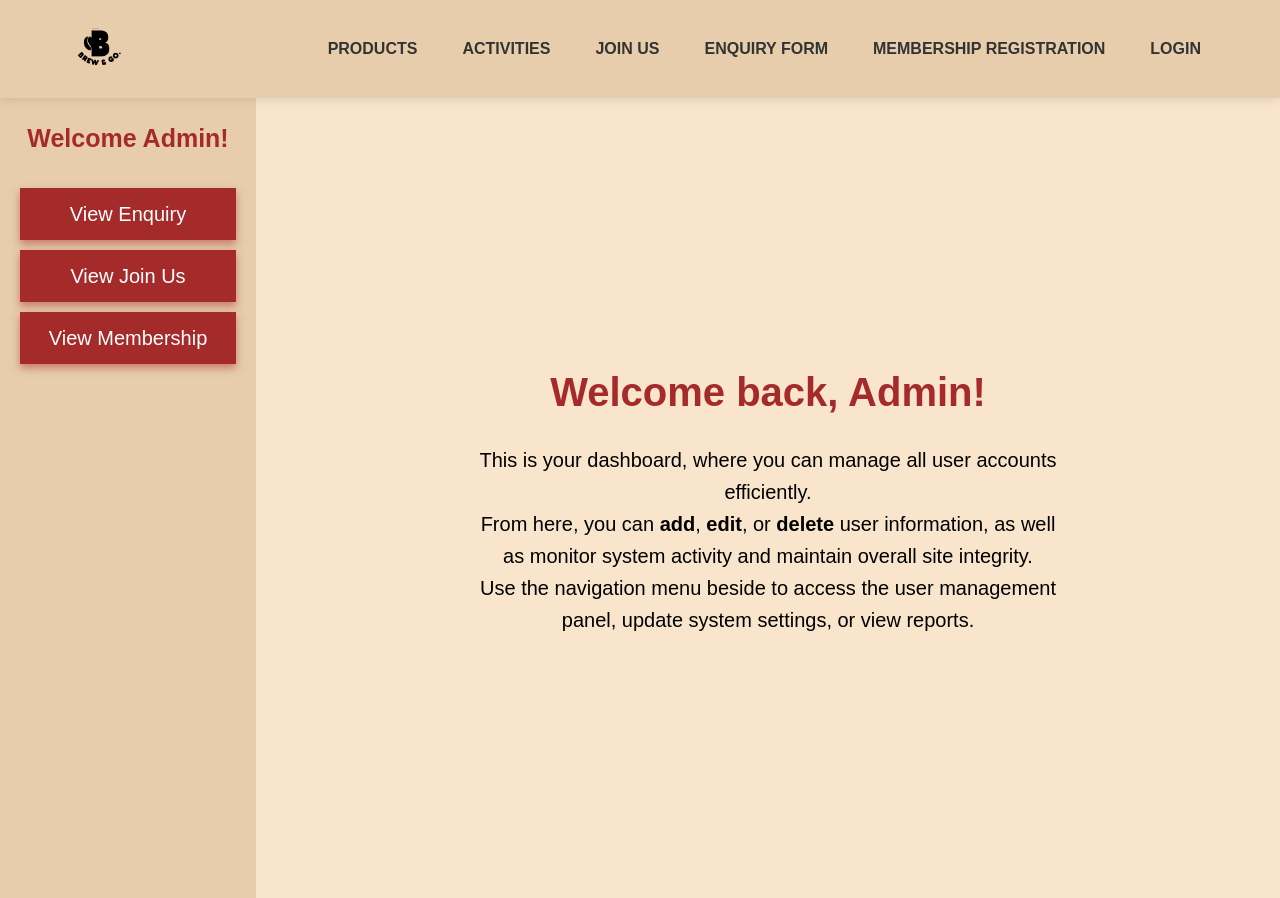
After one commit to Amber-0666/assign2, a PHP site: page /admin_dashboard.php in a window 1280 px wide. The commit adds this page. Run offline with PHP 8.4, Linux system fonts and the light colour scheme.

Commit message:
Change (Amberlyn)

```diff
--- /dev/null
+++ b/admin_dashboard.php
@@ -0,0 +1,95 @@
+<!DOCTYPE html>
+<html lang="en">
+<head>
+    <meta charset="UTF-8">
+    <meta name="viewport" content="width=device-width, initial-scale=1.0">
+    <title>Admin UI</title>
+    <link rel="stylesheet" href="styles/style.css">
+</head>
+
+<body class="admin-dashboard">
+
+    <?php include 'navbar.php'; ?>
+
+    <aside class="admin_dashboard-aside">
+        <h1>Welcome Admin!</h1>
+        <p><a href="view_enquiry.php">View Enquiry</a></p>
+        <p><a href="view_joinus.php">View Join Us</a></p>
+        <p><a href="view_membership.php">View Membership</a></p>
+    </aside>
+
+    <main class="admin_dashboard_info">
+        <h2>Welcome back, Admin!</h2>
+        <p class="admin-msg">
+            This is your dashboard, where you can manage all user accounts efficiently. <br>
+            From here, you can <strong>add</strong>, <strong>edit</strong>, or <strong>delete</strong> user information, as well as monitor system activity and maintain overall site integrity.
+        </p>
+        <p class="admin-msg">
+            Use the navigation menu beside to access the user management panel, update system settings, or view reports.
+        </p>
+    </main>
+
+<style>
+
+.admin_dashboard-aside {
+    padding: 20px;
+    background-color: #e7cdab;
+    float: left;
+    width: 20%;
+    min-height: 100vh;
+}
+
+.admin_dashboard-aside h1 {
+    font-size: 25px;
+    color: brown;
+    margin-bottom: 30px;
+    text-align: center;
+}
+
+.admin_dashboard-aside a {
+    display: block;
+    color: white;
+    font-size: 20px;
+    text-decoration: none;
+    margin: 10px 0;
+    background-color: brown;
+    box-shadow: 0 4px 8px rgba(165, 42, 42, 0.5);
+    box-radius: 10px;
+    padding: 10px;
+    text-align: center;
+}
+
+.admin_dashboard-aside a:hover {
+    color: red;
+}
+
+.admin_dashboard_info {
+    display: flex;
+    flex-direction: column;
+    justify-content: center;   /* Vertical center */
+    align-items: center;       /* Horizontal center */
+    width: 80%;
+    height: 100vh;               /* Remaining width after aside (20%) */
+    float: left;
+    padding: 20px;
+    color: black;
+}
+
+.admin_dashboard_info h2 {
+    font-size: 40px;
+    margin-bottom: 20px;
+    text-align: center;
+    color: brown;
+}
+
+.admin-msg {
+    font-size: 20px;
+    text-align: center;
+    max-width: 600px;
+}
+
+
+</style>
+
+</body>
+</html>
--- a/styles/style.css
+++ b/styles/style.css
@@ -4151,3 +4151,25 @@ iframe {
     transform: scale(1.05);
 }
 /* End of Add Member Page CSS */
+
+/* Admin UI CSS */
+.admin_dashboard {
+    background-color: #fdfdfd;
+}
+
+#admin_dashboard-aside {
+    padding: 20px;
+    background-color: #e7cdab;
+    float: left;
+    width: 30%;
+    height: 100vh;
+}
+
+#admin_dashboard-aside h2 {
+    font-size: 24px;
+    color: brown;
+    margin-bottom: 20px;
+    text-align: center;
+}
+
+/* End of Admin UI Page CSS */
```
Also changed, not shown: login_process.php (+26 -60 lines), member.php (added, +47 -0 lines).
